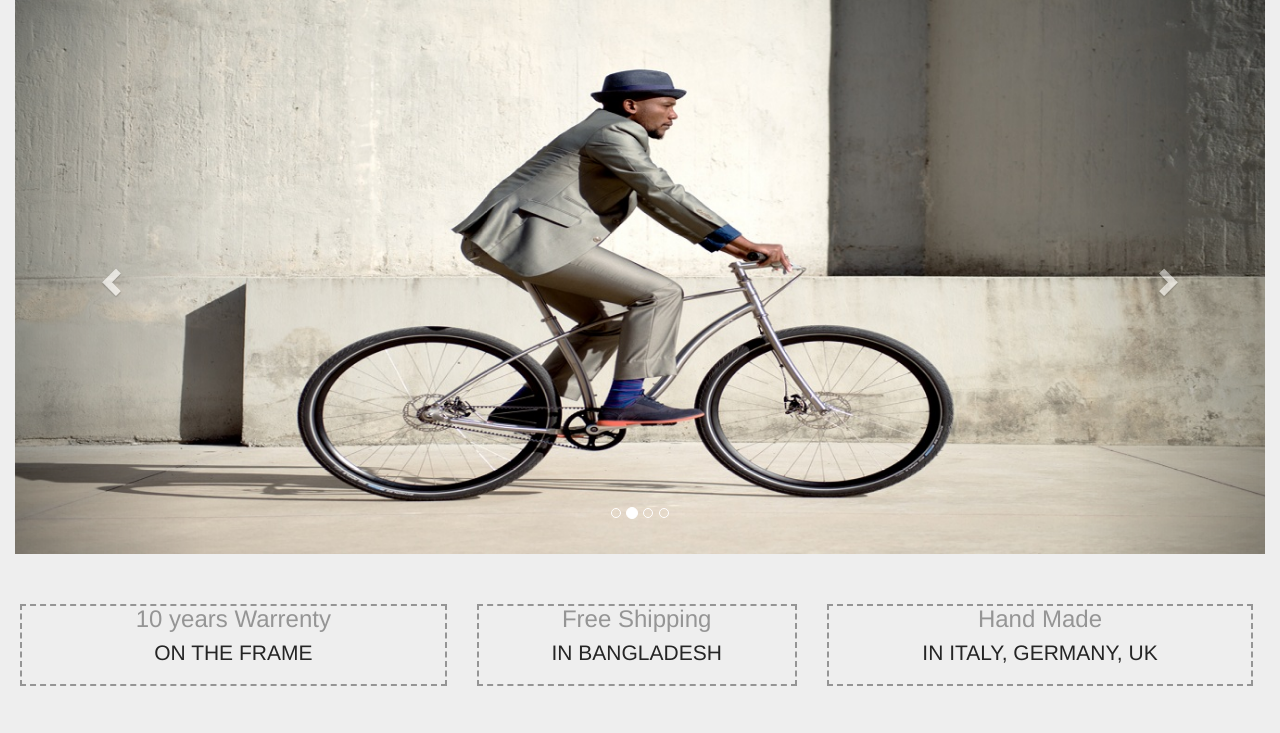
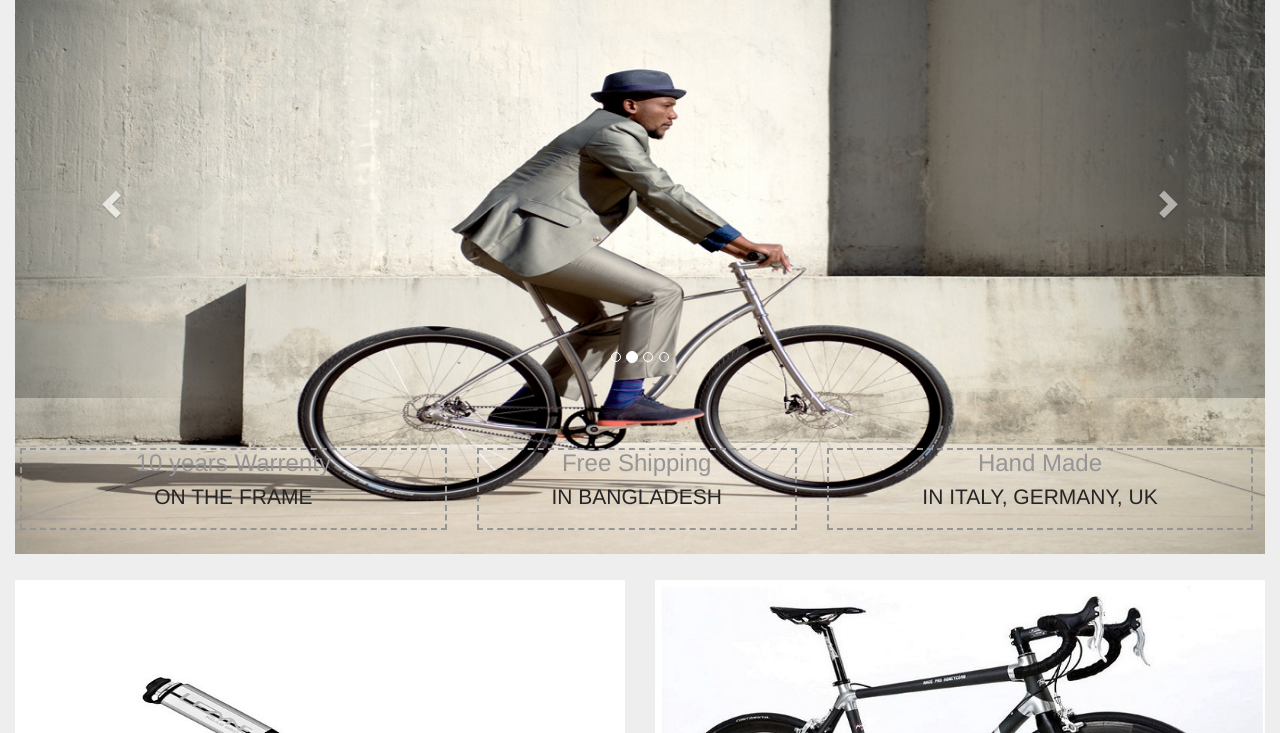
Before and after one commit to Arman-hossain/bikeshop, a plain HTML site: page index.html in a window 1280 px wide. Shown: the part 54-787 px from the top of the page. Drawn offline with Linux system fonts and the light colour scheme.

Commit message:
Update style.css

```diff
--- a/css/style.css
+++ b/css/style.css
@@ -4,6 +4,10 @@ body{
 #navbottom{
     margin-bottom: 0;
     border-radius: 0;
+}
+#sliderid{
+    height: 400px;
+	width: 100%;
 }
 .title{
     border: 0;
```
